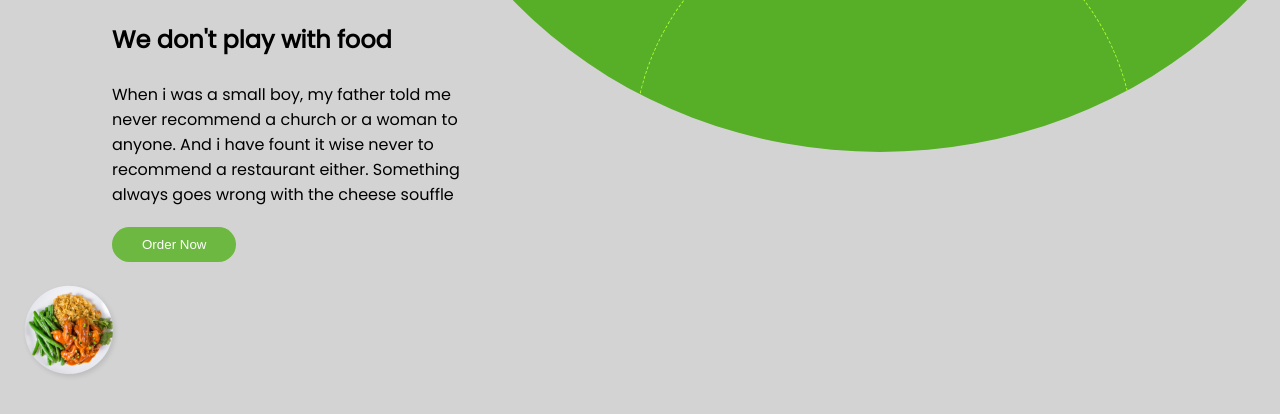
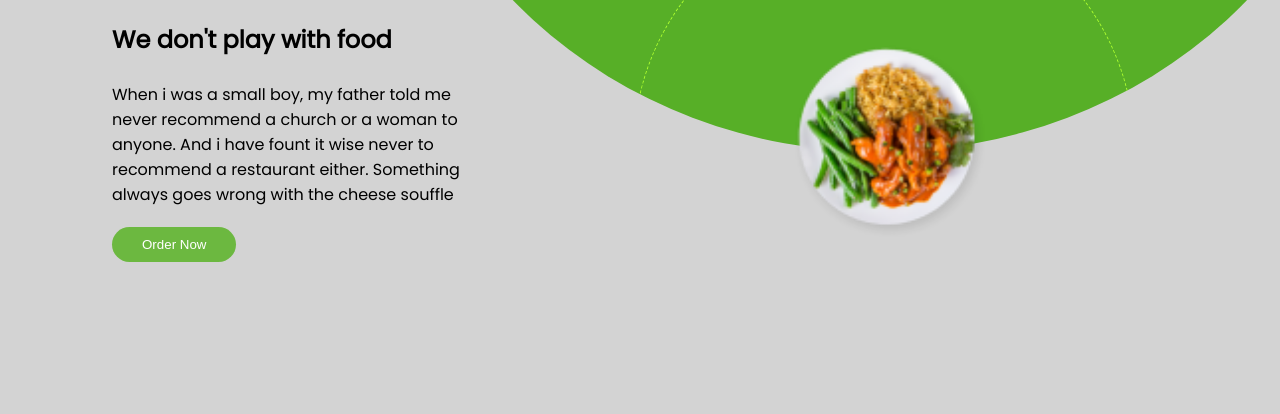
Before and after one commit to Ian-Wa/StreetFood-Website, a plain HTML site: page index.html in a window 1280 px wide. Shown: the part 248-662 px from the top of the page. Drawn offline with Linux system fonts and the light colour scheme.

Commit message:
style the image with the big-image class name

```diff
--- a/assets/CSS/index.css
+++ b/assets/CSS/index.css
@@ -97,3 +97,10 @@ button{
     background-color:  #6CB840;
     color: white;
 }
+
+.big-image > img{
+    position: absolute;
+    height: 280px;
+    right: 250px;
+    top: 250px;
+}
```
Also changed, not shown: index.html (+2 -0 lines).
